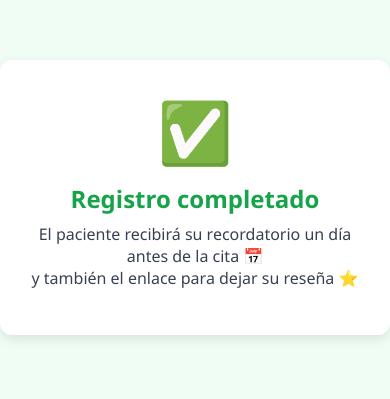
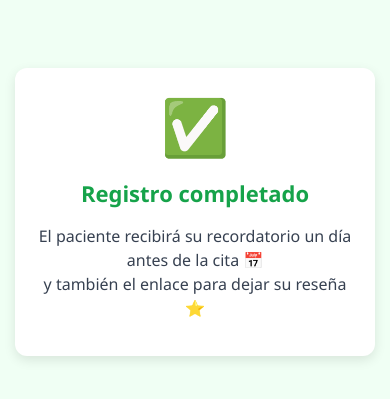
Before and after one commit to sebasai26/form_response, a plain HTML site: page index.html in a window 390 px wide. Shown: the part 225-624 px from the top of the page. Drawn offline with Linux system fonts and the light colour scheme.

Commit message:
index.html

```diff
--- a/index.html
+++ b/index.html
@@ -2,6 +2,7 @@
 <html lang="es">
 <head>
   <meta charset="UTF-8">
+  <meta name="viewport" content="width=device-width, initial-scale=1.0">
   <title>Registro completado</title>
   <style>
     body {
@@ -11,36 +12,58 @@
       justify-content: center;
       height: 100vh;
       margin: 0;
-      background-color: #f0fdf4;
+      background-color: #f0fff4;
+      padding: 15px;
     }
     .container {
       text-align: center;
-      padding: 30px;
+      padding: 25px;
       background: white;
       border-radius: 12px;
       box-shadow: 0 4px 12px rgba(0,0,0,0.1);
+      max-width: 450px;
+      width: 100%;
     }
-    .check {
-      font-size: 60px;
-      margin-bottom: 10px;
+    .icon {
+      font-size: 65px;
+      margin-bottom: 15px;
     }
     h2 {
       color: #16a34a;
-      margin: 0;
+      margin: 0 0 12px;
+      font-size: 26px;
     }
     p {
       color: #374151;
-      margin-top: 8px;
-      font-size: 16px;
+      font-size: 17px;
+      line-height: 1.5;
+    }
+
+    /* Ajustes en pantallas pequeñas */
+    @media (max-width: 480px) {
+      .container {
+        padding: 20px;
+      }
+      .icon {
+        font-size: 55px;
+      }
+      h2 {
+        font-size: 22px;
+      }
+      p {
+        font-size: 16px;
+      }
     }
   </style>
 </head>
 <body>
   <div class="container">
-    <div class="check">✅</div>
+    <div class="icon">✅</div>
     <h2>Registro completado</h2>
-    <p>El paciente recibirá su recordatorio un día antes de la cita 📅<br>
-    y también el enlace para dejar su reseña ⭐</p>
+    <p>
+      El paciente recibirá su recordatorio un día antes de la cita 📅<br>
+      y también el enlace para dejar su reseña ⭐
+    </p>
   </div>
 </body>
 </html>
```
